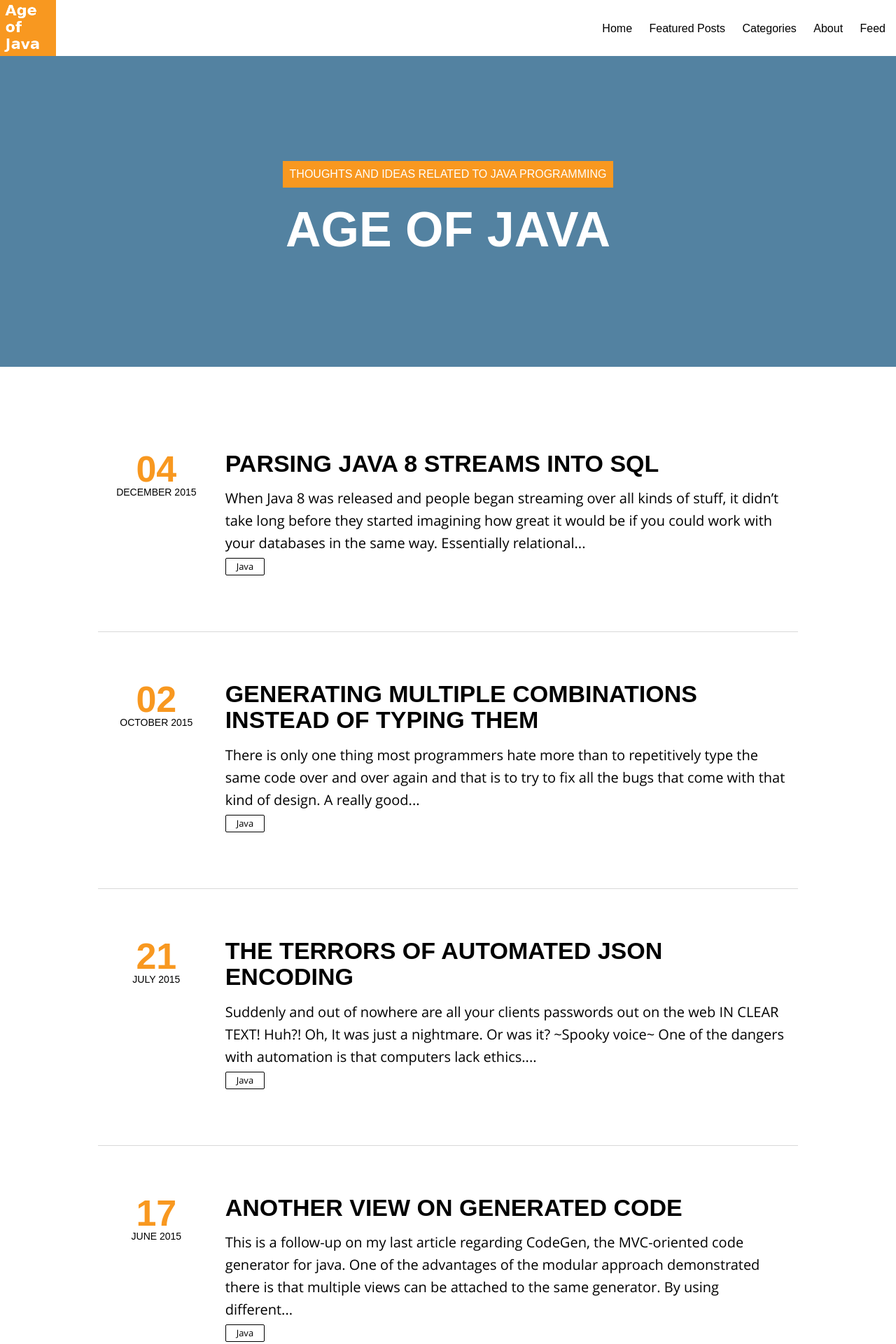
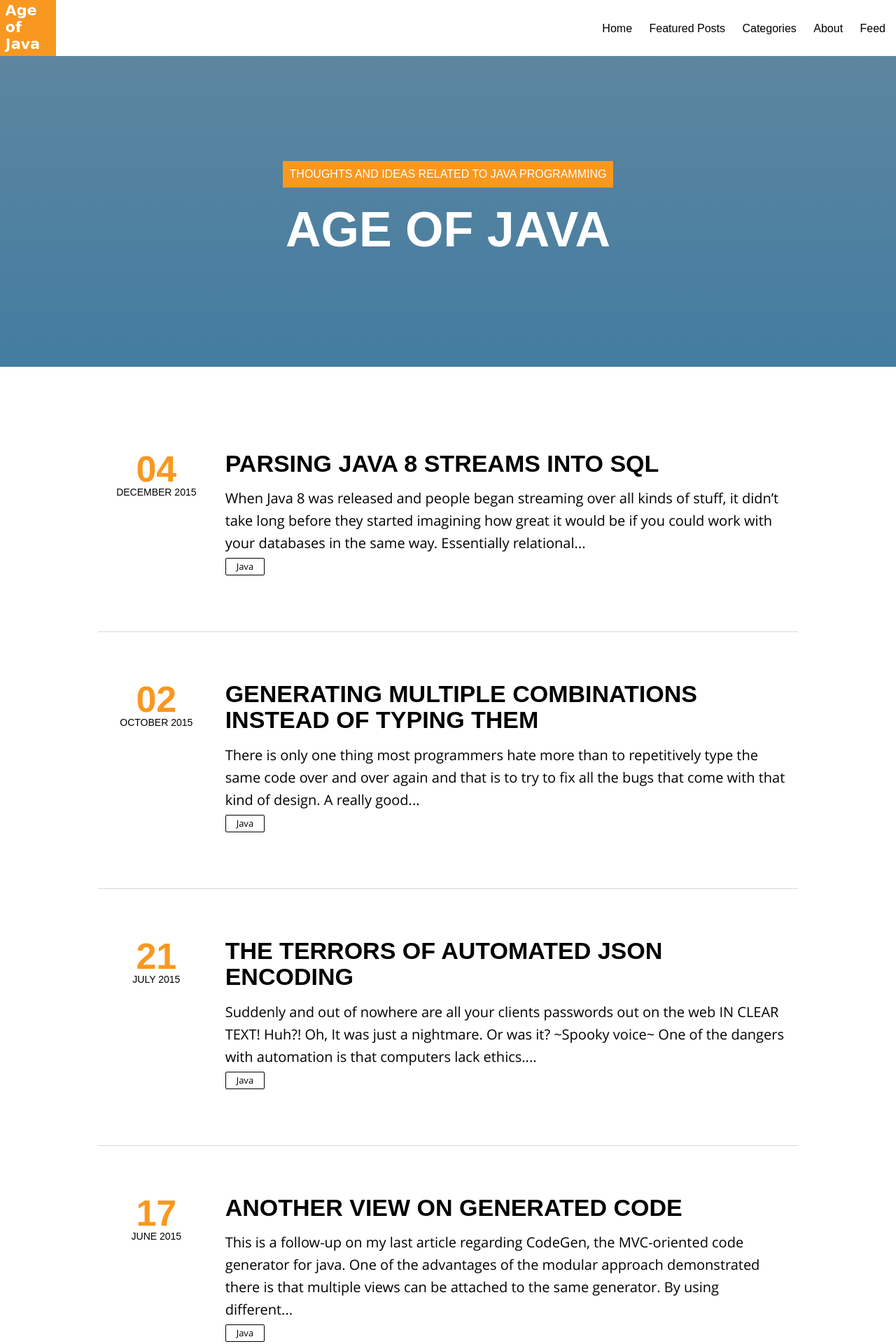
Before and after one commit to ageofjavablog/website, a Jekyll site: the page built from index.html, in a window 1280 px wide. Shown: the top 1920 px of the page at 70% size. Built offline with Jekyll 4.4.1, drawn with Linux system fonts in a browser that asks for light colours; nearby versions of some CDN libraries; some web fonts are replaced; the list of posts is cut into pages by our own code.

Commit message:
Update frontpage to use gradient background

```diff
--- a/assets/css/style.css
+++ b/assets/css/style.css
@@ -161,6 +161,10 @@ main, .notepad-share-icons, .notepad-disqus {
   width: 100%;
   text-align: center;
   background-color: #5382A1;
+  background: -moz-linear-gradient(top, #5d86a0 0%, #437ca0 100%);
+  background: -webkit-linear-gradient(top, #5d86a0 0%, #437ca0 100%);
+  background: linear-gradient(to bottom, #5d86a0 0%, #437ca0 100%);
+  filter: progid:DXImageTransform.Microsoft.gradient(startColorstr='#5d86a0', endColorstr='#437ca0', GradientType=0);
   background-size: cover; }
   .notepad-site-head .notepad-site-head-content.with-bg-cover {
     background-color: rgba(0, 0, 0, 0.7); }
```
